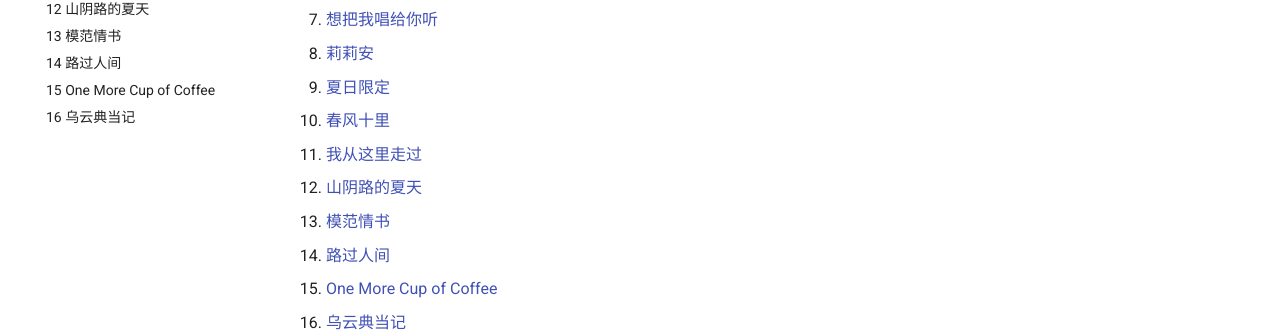
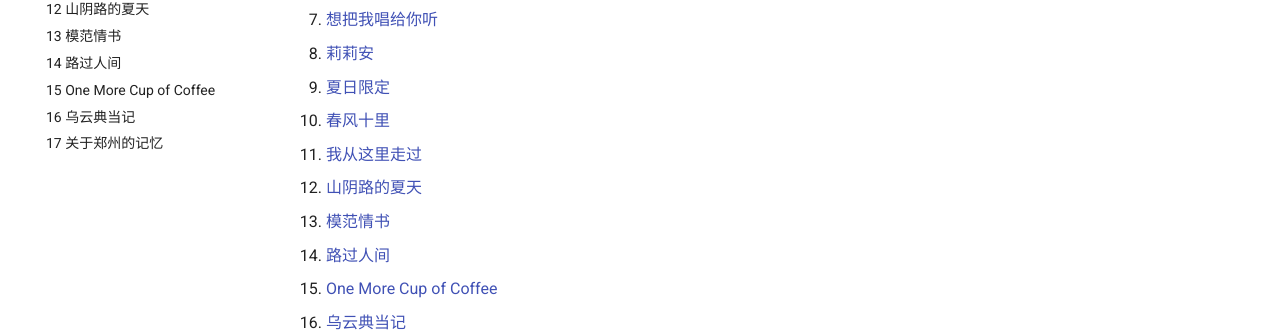
Before and after one commit to stubbornleaf/jiuweideshi-songbook, an MkDocs documentation site: the page built from docs/index.md, in a window 1280 px wide. Shown: the part 566-898 px from the top of the page. Built offline with MkDocs 1.6.1 and Material for MkDocs 9.7.7, drawn with Linux system fonts in a browser that asks for light colours.

Commit message:
Update mkdocs.yml

```diff
--- a/mkdocs.yml
+++ b/mkdocs.yml
@@ -36,6 +36,7 @@ nav:
       - 14 路过人间 : songs/路过人间.md
       - 15 One More Cup of Coffee : songs/One%20More%20Cup%20of%20Coffee.md
       - 16 乌云典当记 : 乌云典当记.md
+      - 17 关于郑州的记忆 : 关于郑州的记忆.md
 
 
 extra_css:
```
